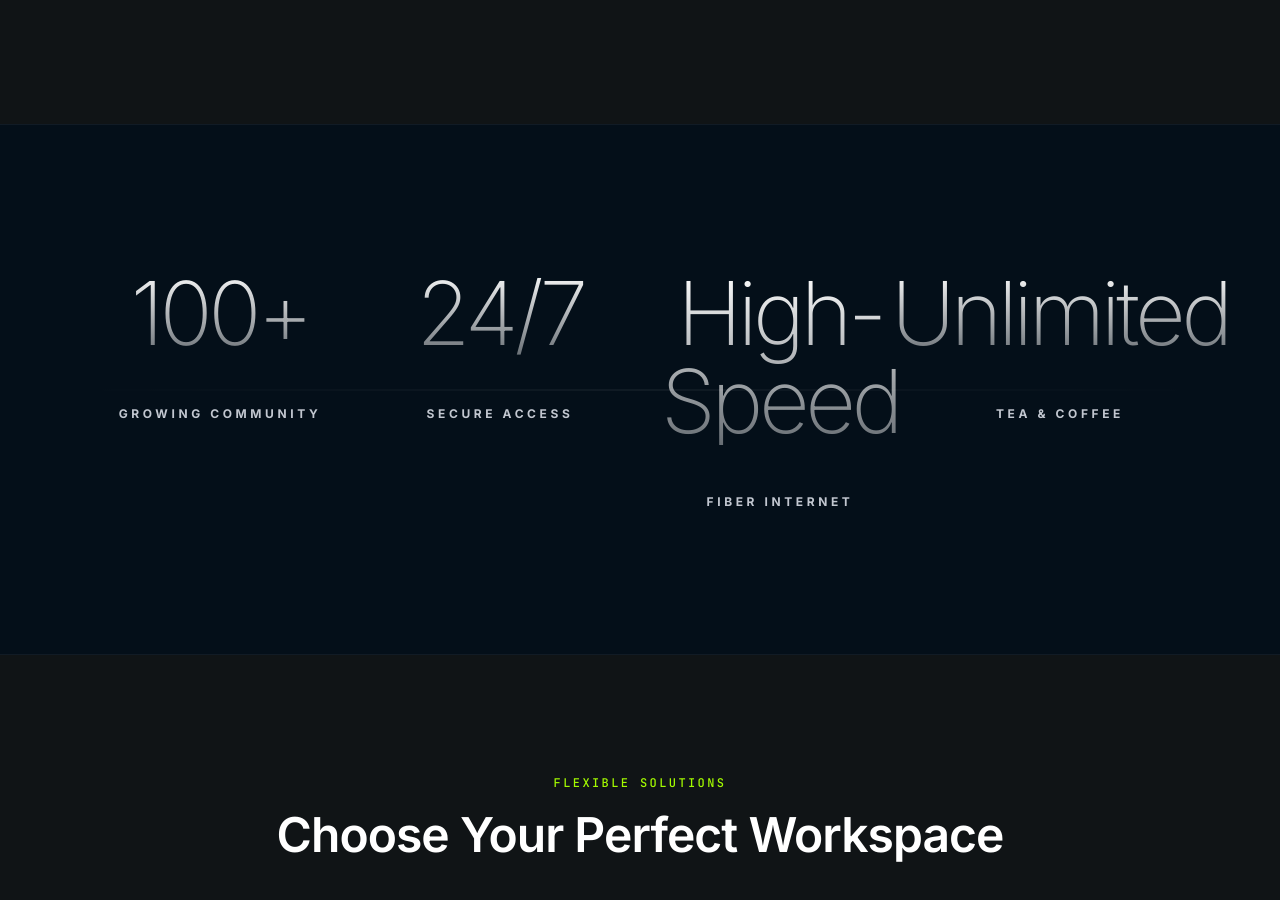
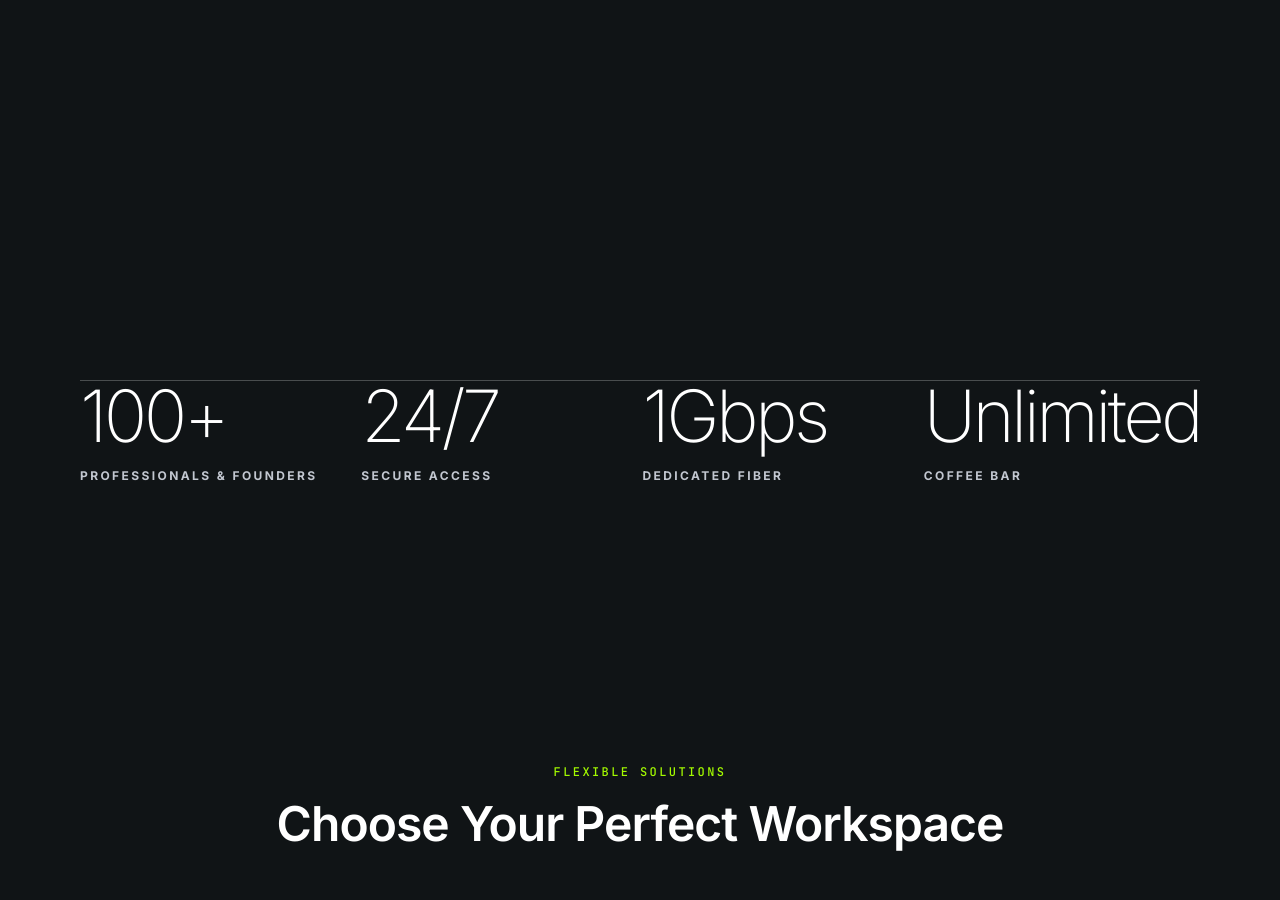
Before and after one commit to nexorasquare/nexora, a Next.js app: page / in a window 1280 px wide. Shown: the part 1341-2241 px from the top of the page. Built offline with nearby package versions, Linux system fonts and the light colour scheme.

Commit message:
Redesign Stats section with animated timeline, countup, and luxury architectural aesthetic

```diff
--- a/src/sections/home/Stats.tsx
+++ b/src/sections/home/Stats.tsx
@@ -1,44 +1,84 @@
 "use client";
 
-import React from "react";
-import { Reveal } from "@/components/ui/Reveal";
+import React, { useState } from "react";
+import { motion } from "framer-motion";
+import CountUp from "react-countup";
+import { useInView } from "react-intersection-observer";
 
 const stats = [
-  { value: "100+", label: "Growing Community" },
-  { value: "24/7", label: "Secure Access" },
-  { value: "High-Speed", label: "Fiber Internet" },
-  { value: "Unlimited", label: "Tea & Coffee" },
+  { value: 100, suffix: "+", stringVal: null, label: "Professionals & Founders" },
+  { value: 24, suffix: "/7", stringVal: null, label: "Secure Access" },
+  { value: 1, suffix: " Gbps", stringVal: null, label: "Dedicated Fiber" },
+  { value: null, suffix: "", stringVal: "Unlimited", label: "Coffee Bar" },
 ];
 
 export function Stats() {
+  const { ref, inView } = useInView({ triggerOnce: true, threshold: 0.2 });
+  const [hoveredIndex, setHoveredIndex] = useState<number | null>(null);
+
   return (
-    <section className="bg-surface-container-lowest py-24 md:py-36 px-margin-mobile md:px-margin-desktop border-y border-white/5">
-      <div className="max-w-container-max mx-auto">
-        <div className="grid grid-cols-1 md:grid-cols-2 lg:grid-cols-4 w-full gap-y-16 relative">
-          {/* Subtle horizontal connecting line on desktop */}
-          <div className="hidden lg:block absolute top-1/2 left-0 w-full h-[1px] bg-gradient-to-r from-transparent via-white/10 to-transparent -translate-y-1/2 z-0"></div>
+    <section ref={ref} className="bg-background py-24 md:py-40 px-margin-mobile md:px-margin-desktop relative overflow-hidden">
+      <div className="max-w-container-max mx-auto relative z-10">
 
-          {stats.map((stat, index) => (
-            <div key={index} className="flex-1 w-full flex relative z-10">
-              <Reveal delay={index * 150} className="w-full flex flex-col items-center">
-                <div className="flex flex-col items-center text-center group cursor-default">
-                  {/* Premium glowing number */}
-                  <div className="font-display-lg text-6xl md:text-7xl lg:text-[5.5rem] font-extralight tracking-tighter bg-gradient-to-b from-white to-white/40 bg-clip-text text-transparent group-hover:from-white group-hover:to-primary-fixed transition-all duration-1000 mb-8 transform group-hover:-translate-y-2">
-                    {stat.value}
+        {/* Animated Horizontal Timeline Divider */}
+        <div className="relative w-full mb-16 md:mb-24">
+          <div className="absolute top-0 left-0 w-full h-[1px] bg-white/5"></div>
+          <motion.div
+            initial={{ width: 0 }}
+            animate={inView ? { width: "100%" } : { width: 0 }}
+            transition={{ duration: 2, ease: [0.16, 1, 0.3, 1] }}
+            className="absolute top-0 left-0 h-[1px] bg-white/20"
+          ></motion.div>
+        </div>
+
+        <div className="flex flex-col md:flex-row justify-between items-start gap-12 md:gap-8">
+          {stats.map((stat, index) => {
+            const isActive = hoveredIndex === index;
+
+            return (
+              <motion.div
+                key={index}
+                initial={{ opacity: 0, y: 40 }}
+                animate={inView ? { opacity: 1, y: 0 } : { opacity: 0, y: 40 }}
+                transition={{ duration: 1, delay: index * 0.2, ease: [0.16, 1, 0.3, 1] }}
+                onMouseEnter={() => setHoveredIndex(index)}
+                onMouseLeave={() => setHoveredIndex(null)}
+                className="relative flex-1 group cursor-default w-full"
+              >
+                {/* Subtle Radial Glow on Hover */}
+                <div
+                  className={`absolute -inset-10 bg-primary-fixed/5 blur-3xl rounded-full transition-opacity duration-1000 -z-10 ${isActive ? 'opacity-100' : 'opacity-0'}`}
+                ></div>
+
+                {/* Vertical marker line connecting to timeline */}
+                <div className="hidden md:block absolute -top-[6rem] left-0 w-[1px] h-12 bg-white/10 origin-top transform scale-y-0 group-hover:scale-y-100 transition-transform duration-700 ease-out"></div>
+                <div className="hidden md:block absolute -top-[6rem] left-0 w-[1px] h-12 bg-primary-fixed origin-top transform scale-y-0 group-hover:scale-y-100 transition-transform duration-700 delay-100 ease-out z-10"></div>
+
+                <div className="flex flex-col">
+                  {/* Large Typography Value */}
+                  <div className={`font-display-lg text-5xl md:text-6xl lg:text-7xl font-extralight tracking-tighter mb-4 transition-colors duration-700 ${isActive ? 'text-primary-fixed' : 'text-primary'}`}>
+                    {stat.stringVal ? (
+                      stat.stringVal
+                    ) : (
+                      <span className="flex items-baseline">
+                        {inView ? (
+                          <CountUp end={stat.value!} duration={3} delay={index * 0.2} useEasing />
+                        ) : "0"}
+                        {stat.suffix}
+                      </span>
+                    )}
                   </div>
 
-                  {/* Animated label with growing line */}
-                  <div className="flex flex-col items-center gap-4">
-                    <span className="w-0 h-[1px] bg-primary-fixed group-hover:w-12 transition-all duration-700 ease-out"></span>
-                    <div className="font-body-sm text-secondary uppercase tracking-[0.3em] text-[10px] md:text-xs font-bold group-hover:text-white transition-colors duration-700">
-                      {stat.label}
-                    </div>
+                  {/* Label */}
+                  <div className={`font-body-sm text-[10px] md:text-xs font-bold uppercase tracking-[0.2em] transition-colors duration-700 ${isActive ? 'text-white' : 'text-secondary'}`}>
+                    {stat.label}
                   </div>
                 </div>
-              </Reveal>
-            </div>
-          ))}
+              </motion.div>
+            );
+          })}
         </div>
+
       </div>
     </section>
   );
```
